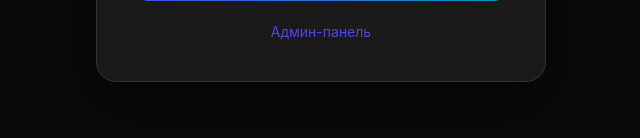
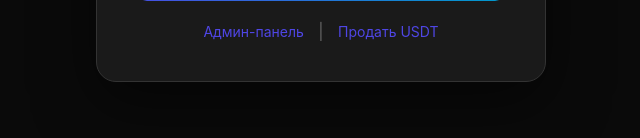
Before and after one commit to olejjkaboii/cts-bmt_edition-, a FastAPI app: page / in a window 1280 px wide. Shown: the part 662-800 px from the top of the page, without its empty margins (319-959 px from the left). Run offline with FastAPI, Linux system fonts and the light colour scheme; data that the repository does not hold is empty.

Commit message:
Add navigation links between payment and sell pages

```diff
--- a/templates/payment.html
+++ b/templates/payment.html
@@ -202,6 +202,8 @@
 
         <div class="admin-link">
             <a href="/admin">Админ-панель</a>
+            <span style="margin: 0 10px; color: #666;">|</span>
+            <a href="/sell">Продать USDT</a>
         </div>
     </div>
 
--- a/templates/sell.html
+++ b/templates/sell.html
@@ -201,6 +201,8 @@
 
         <div class="admin-link">
             <a href="/admin">Админ-панель</a>
+            <span style="margin: 0 10px; color: #666;">|</span>
+            <a href="/">Купить USDT</a>
         </div>
     </div>
 
```
